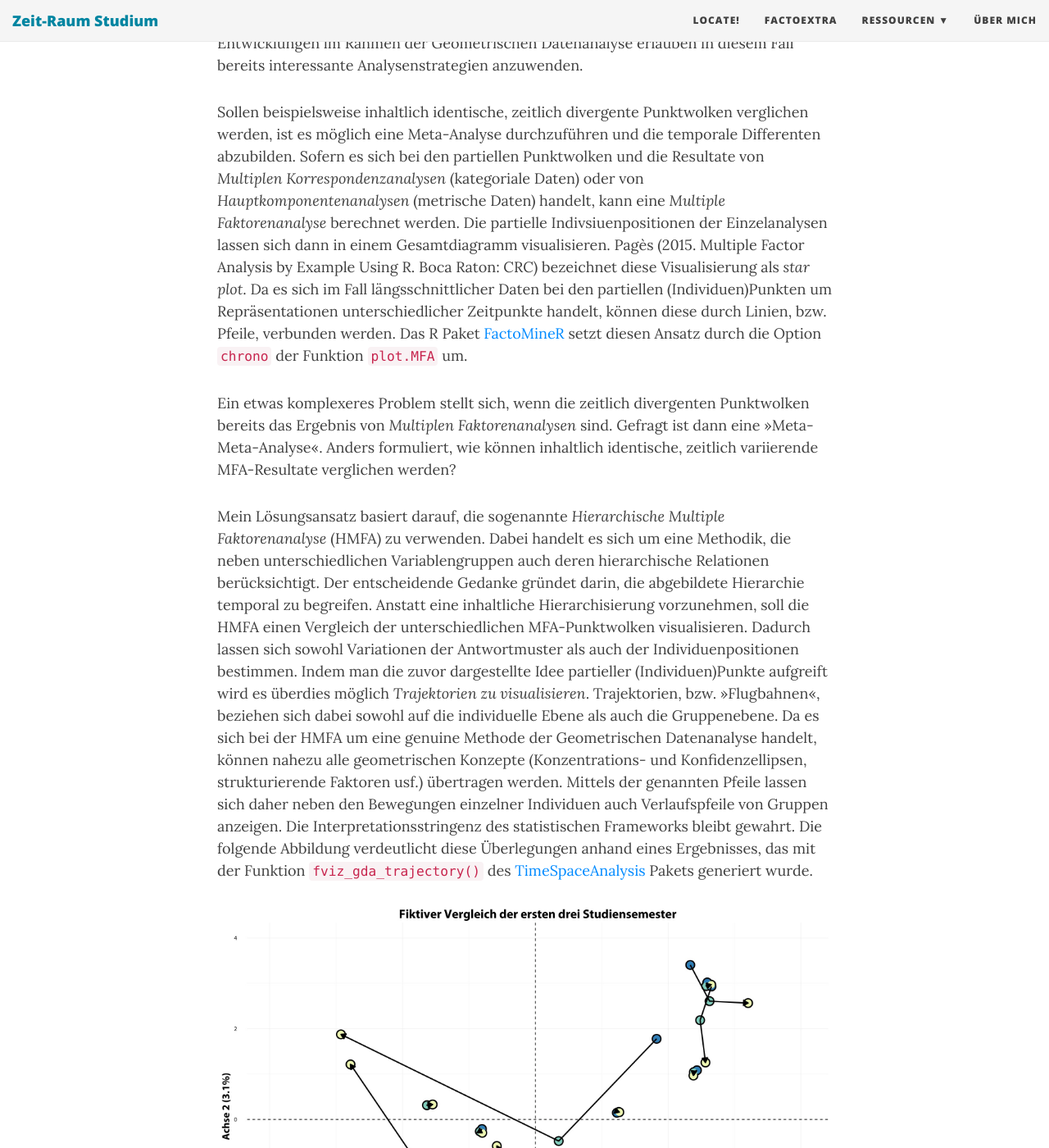
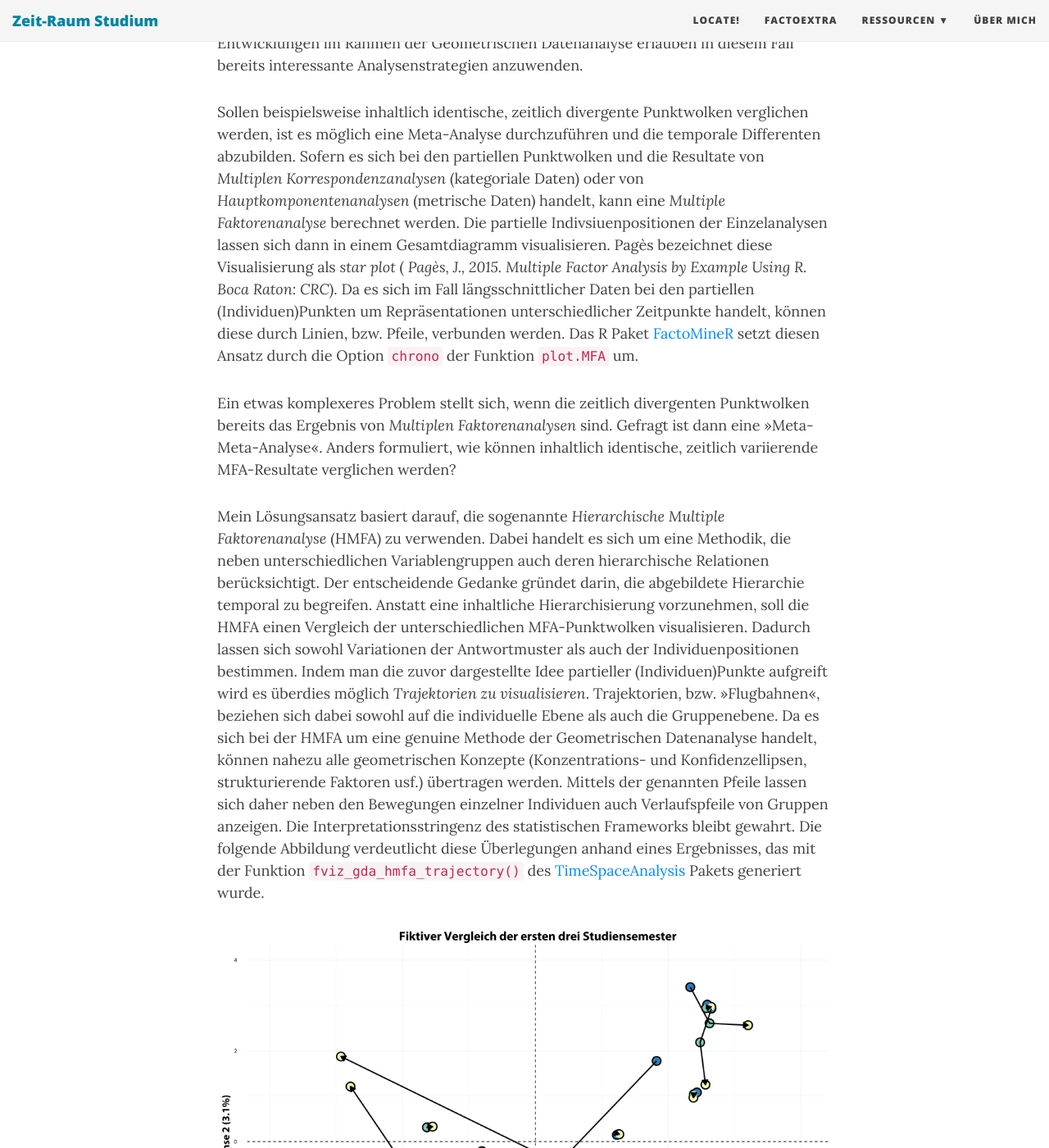
Before and after one commit to inventionate/inventionate-github-pages-backup, a Jekyll site: the page built from _posts/2016-05-11-temporale-daten-gda.md, in a window 1280 px wide and 1400 px high, scrolled down 638 px. Shown: the whole window at 82% size. Built offline with Jekyll 4.4.1, drawn with Linux system fonts in a browser that asks for light colours; nearby versions of some CDN libraries; comment, search, counter and statistics services are not loaded.

Commit message:
New post passive ind.

```diff
--- a/_posts/2016-05-11-temporale-daten-gda.md
+++ b/_posts/2016-05-11-temporale-daten-gda.md
@@ -7,11 +7,11 @@ bigimg: /img/trajectory-gda.jpg
 
 Dieser Beitrag behandelt das Problem geometrischer Visualisierungen längsschnittlicher Daten. Um genau zu sein geht es darum, identische Daten, die an drei unterschiedlichen Zeitpunkten erhoben wurden, innerhalb eines Modells zu untersuchen. Die neueren Entwicklungen im Rahmen der Geometrischen Datenanalyse erlauben in diesem Fall bereits interessante Analysenstrategien anzuwenden.
 
-Sollen beispielsweise inhaltlich identische, zeitlich divergente Punktwolken verglichen werden, ist es möglich eine Meta-Analyse durchzuführen und die temporale Differenten abzubilden. Sofern es sich bei den partiellen Punktwolken und die Resultate von _Multiplen Korrespondenzanalysen_ (kategoriale Daten) oder von _Hauptkomponentenanalysen_ (metrische Daten) handelt, kann eine _Multiple Faktorenanalyse_ berechnet werden. Die partielle Indivsiuenpositionen der Einzelanalysen lassen sich dann in einem Gesamtdiagramm visualisieren. Pagès (2015. Multiple Factor Analysis by Example Using R. Boca Raton: CRC) bezeichnet diese Visualisierung als _star plot_. Da es sich im Fall längsschnittlicher Daten bei den partiellen (Individuen)Punkten um Repräsentationen unterschiedlicher Zeitpunkte handelt, können diese durch Linien, bzw. Pfeile, verbunden werden. Das R Paket [FactoMineR][1] setzt diesen Ansatz durch die Option `chrono` der Funktion `plot.MFA` um.
+Sollen beispielsweise inhaltlich identische, zeitlich divergente Punktwolken verglichen werden, ist es möglich eine Meta-Analyse durchzuführen und die temporale Differenten abzubilden. Sofern es sich bei den partiellen Punktwolken und die Resultate von _Multiplen Korrespondenzanalysen_ (kategoriale Daten) oder von _Hauptkomponentenanalysen_ (metrische Daten) handelt, kann eine _Multiple Faktorenanalyse_ berechnet werden. Die partielle Indivsiuenpositionen der Einzelanalysen lassen sich dann in einem Gesamtdiagramm visualisieren. Pagès bezeichnet diese Visualisierung als _star plot_ (_ Pagès, J., 2015. Multiple Factor Analysis by Example Using R. Boca Raton: CRC_). Da es sich im Fall längsschnittlicher Daten bei den partiellen (Individuen)Punkten um Repräsentationen unterschiedlicher Zeitpunkte handelt, können diese durch Linien, bzw. Pfeile, verbunden werden. Das R Paket [FactoMineR][1] setzt diesen Ansatz durch die Option `chrono` der Funktion `plot.MFA` um.
 
 Ein etwas komplexeres Problem stellt sich, wenn die zeitlich divergenten Punktwolken bereits das Ergebnis von _Multiplen Faktorenanalysen_ sind. Gefragt ist dann eine "Meta-Meta-Analyse". Anders formuliert, wie können inhaltlich identische, zeitlich variierende MFA-Resultate verglichen werden?
 
-Mein Lösungsansatz basiert darauf, die sogenannte _Hierarchische Multiple Faktorenanalyse_ (HMFA) zu verwenden. Dabei handelt es sich um eine Methodik, die neben unterschiedlichen Variablengruppen auch deren hierarchische Relationen berücksichtigt. Der entscheidende Gedanke gründet darin, die abgebildete Hierarchie temporal zu begreifen. Anstatt eine inhaltliche Hierarchisierung vorzunehmen, soll die HMFA einen Vergleich der unterschiedlichen MFA-Punktwolken visualisieren. Dadurch lassen sich sowohl Variationen der Antwortmuster als auch der Individuenpositionen bestimmen. Indem man die zuvor dargestellte Idee partieller (Individuen)Punkte aufgreift wird es überdies möglich _Trajektorien zu visualisieren_. Trajektorien, bzw. "Flugbahnen", beziehen sich dabei sowohl auf die individuelle Ebene als auch die Gruppenebene. Da es sich bei der HMFA um eine genuine Methode der Geometrischen Datenanalyse handelt, können nahezu alle geometrischen Konzepte (Konzentrations- und Konfidenzellipsen, strukturierende Faktoren usf.) übertragen werden. Mittels der genannten Pfeile lassen sich daher neben den Bewegungen einzelner Individuen auch Verlaufspfeile von Gruppen anzeigen. Die Interpretationsstringenz des statistischen Frameworks bleibt gewahrt. Die folgende Abbildung verdeutlicht diese Überlegungen anhand eines Ergebnisses, das mit der Funktion `fviz_gda_trajectory()` des [TimeSpaceAnalysis][2] Pakets generiert wurde.
+Mein Lösungsansatz basiert darauf, die sogenannte _Hierarchische Multiple Faktorenanalyse_ (HMFA) zu verwenden. Dabei handelt es sich um eine Methodik, die neben unterschiedlichen Variablengruppen auch deren hierarchische Relationen berücksichtigt. Der entscheidende Gedanke gründet darin, die abgebildete Hierarchie temporal zu begreifen. Anstatt eine inhaltliche Hierarchisierung vorzunehmen, soll die HMFA einen Vergleich der unterschiedlichen MFA-Punktwolken visualisieren. Dadurch lassen sich sowohl Variationen der Antwortmuster als auch der Individuenpositionen bestimmen. Indem man die zuvor dargestellte Idee partieller (Individuen)Punkte aufgreift wird es überdies möglich _Trajektorien zu visualisieren_. Trajektorien, bzw. "Flugbahnen", beziehen sich dabei sowohl auf die individuelle Ebene als auch die Gruppenebene. Da es sich bei der HMFA um eine genuine Methode der Geometrischen Datenanalyse handelt, können nahezu alle geometrischen Konzepte (Konzentrations- und Konfidenzellipsen, strukturierende Faktoren usf.) übertragen werden. Mittels der genannten Pfeile lassen sich daher neben den Bewegungen einzelner Individuen auch Verlaufspfeile von Gruppen anzeigen. Die Interpretationsstringenz des statistischen Frameworks bleibt gewahrt. Die folgende Abbildung verdeutlicht diese Überlegungen anhand eines Ergebnisses, das mit der Funktion `fviz_gda_hmfa_trajectory()` des [TimeSpaceAnalysis][2] Pakets generiert wurde.
 
 ![][image-1]
 
```
Also changed, not shown: _posts/2016-05-13-trajektorien.md (added, +23 -0 lines), img/studienalltag-trajektorien-pi.jpg (added), img/trajectory-gda-2.jpg (added).
